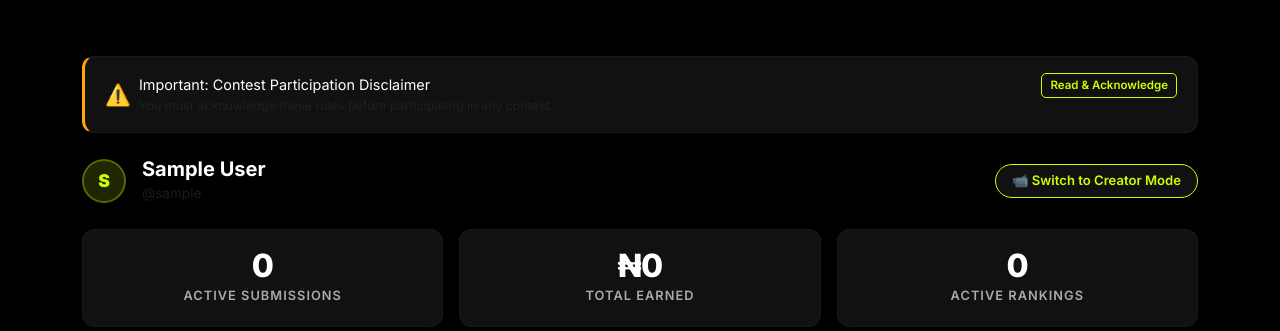
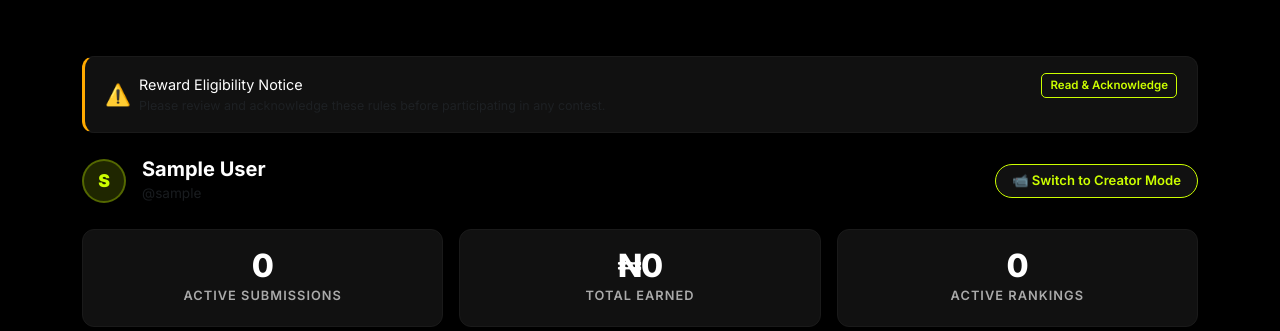
Before and after one commit to philmorehost/CLIPAZA, a PHP site: page /dashboard in a window 1280 px wide. Shown: the part 59-390 px from the top of the page. Run offline with PHP 8.4, Linux system fonts and the light colour scheme; the visitor is signed in with stand-in values (Sample User, id 1); data comes from the database, SQL or seed files in the repository; data that the repository does not hold is empty; some libraries are stand-ins or nearby versions.

Commit message:
feat: replace disclaimer text with professional Reward Eligibility Notice
Agent-Logs-Url: https://github.com/philmorehost/CLIPAZA/sessions/8ae50c14-e375-4945-b55d-300d5ad9b379

Co-authored-by: philmorehost <10132335+philmorehost@users.noreply.github.com>

```diff
--- a/dashboard.php
+++ b/dashboard.php
@@ -127,19 +127,23 @@ renderNav(true, ['username' => $username], $mode);
         <div class="d-flex align-items-center gap-2">
           <span style="font-size:1.3rem">⚠️</span>
           <div>
-            <div class="fw-700" style="font-size:0.9rem">Important: Contest Participation Disclaimer</div>
-            <div class="text-muted" style="font-size:0.78rem">You must acknowledge these rules before participating in any contest.</div>
+            <div class="fw-700" style="font-size:0.9rem">Reward Eligibility Notice</div>
+            <div class="text-muted" style="font-size:0.78rem">Please review and acknowledge these rules before participating in any contest.</div>
           </div>
         </div>
         <button type="button" class="btn btn-xs btn-outline-accent" id="toggleDisclaimerBtn">Read &amp; Acknowledge</button>
       </div>
       <div id="disclaimerFullContent" style="display:none;margin-top:16px;padding-top:16px;border-top:1px solid #1a1a1a">
+        <div style="font-size:0.78rem;font-weight:700;text-transform:uppercase;letter-spacing:0.08em;color:var(--accent);margin-bottom:10px">Reward Eligibility Notice</div>
+        <p style="font-size:0.82rem;color:#aaa;line-height:1.6;margin-bottom:12px">
+          To be considered eligible for prize collection on Clipaza, participants must comply with the following conditions. Non-compliance will result in disqualification and forfeiture of any earned rewards.
+        </p>
         <ol style="font-size:0.82rem;line-height:1.7;color:#aaa;margin:0;padding-left:20px">
-          <li style="margin-bottom:8px">Winners must submit a <strong style="color:#fff">2-minute screen-recorded video</strong> of authentic analytics within <strong style="color:#fff">3 days</strong> of contest end.</li>
-          <li style="margin-bottom:8px"><strong style="color:#fff">Screenshot proof</strong> of your comment and like on the creator's video is mandatory.</li>
-          <li style="margin-bottom:8px">Failure to provide proof within 3 days → prize goes to the next runner-up with valid proof.</li>
-          <li style="margin-bottom:8px"><strong style="color:var(--danger)">Zero tolerance for bots:</strong> Artificial engagement = immediate permanent ban and prize forfeiture.</li>
-          <li>All entries must represent genuine organic engagement. Purchased views/likes are prohibited.</li>
+          <li style="margin-bottom:8px"><strong style="color:#fff">Analytics Video Proof:</strong> Prize claimants must submit a minimum 2-minute screen-recorded video demonstrating authentic video analytics (views, likes, and comments) within <strong style="color:#fff">72 hours</strong> of the contest closing date. Failure to provide this within the stipulated timeframe will result in the prize being transferred to the next eligible runner-up who can furnish valid proof.</li>
+          <li style="margin-bottom:8px"><strong style="color:#fff">Engagement Verification:</strong> Screenshot proof confirming your comment and like on the contest creator's original video is required as part of the prize collection process.</li>
+          <li style="margin-bottom:8px"><strong style="color:#fff">No Paid Promotions:</strong> Participants must not run any paid promotion, sponsored boost, or advertising campaign on their submitted video. Entries backed by paid reach are ineligible for rewards and will be disqualified upon detection.</li>
+          <li style="margin-bottom:8px"><strong style="color:var(--danger)">Strict Prohibition on Artificial Engagement:</strong> The use of bots, automation tools, view-purchasing services, or any mechanism designed to artificially inflate video metrics is strictly prohibited. Any account found engaging in such practices will be <strong style="color:var(--danger)">immediately and permanently suspended</strong> from the platform, and all associated prize claims will be voided without recourse.</li>
+          <li>All submissions must reflect genuine, organic audience engagement. Clipaza employs automated detection systems that continuously monitor for fraudulent activity. Confirmed violations are non-appealable and subject to permanent account termination.</li>
         </ol>
         <button type="button" class="btn btn-accent btn-sm mt-3" id="acceptDisclaimerBtn">✓ I Understand &amp; Agree</button>
         <div id="disclaimerFeedback" class="mt-2"></div>
```
Also changed, not shown: auth/register.php (+9 -8 lines), contest.php (+5 -4 lines).
